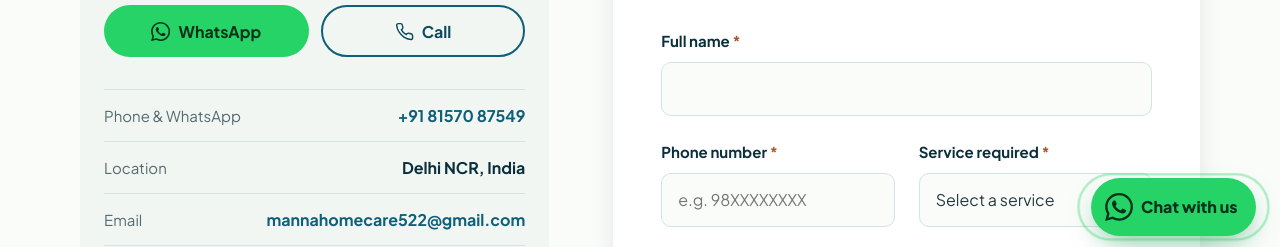
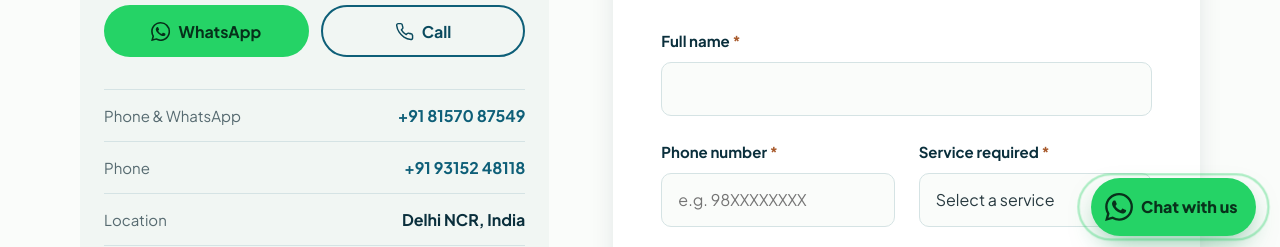
Before and after one commit to Nillusions/Manna-Healthcare, a plain HTML site: page contact.html in a window 1280 px wide. Shown: the part 540-787 px from the top of the page. Drawn offline with nearby package versions, Linux system fonts and the light colour scheme.

Commit message:
Add second contact number to contact page
Co-Authored-By: Claude Opus 5.5 <noreply@anthropic.com>

```diff
--- a/contact.html
+++ b/contact.html
@@ -269,6 +269,7 @@
           </div>
           <dl class="contact-list">
             <div><dt>Phone &amp; WhatsApp</dt><dd><a href="tel:+918157087549">+91 81570 87549</a></dd></div>
+            <div><dt>Phone</dt><dd><a href="tel:+919315248118">+91 93152 48118</a></dd></div>
             <div><dt>Location</dt><dd>Delhi NCR, India</dd></div>
             <div><dt>Email</dt><dd><a href="mailto:mannahomecare522@gmail.com">mannahomecare522@gmail.com</a></dd></div>
             <div class="contact-list__stack"><dt>Office address</dt><dd><address>Shop No. 18, Block Z, Sector 12, Noida,<br>Gautam Buddha Nagar, Uttar Pradesh 201301</address></dd></div>
```
